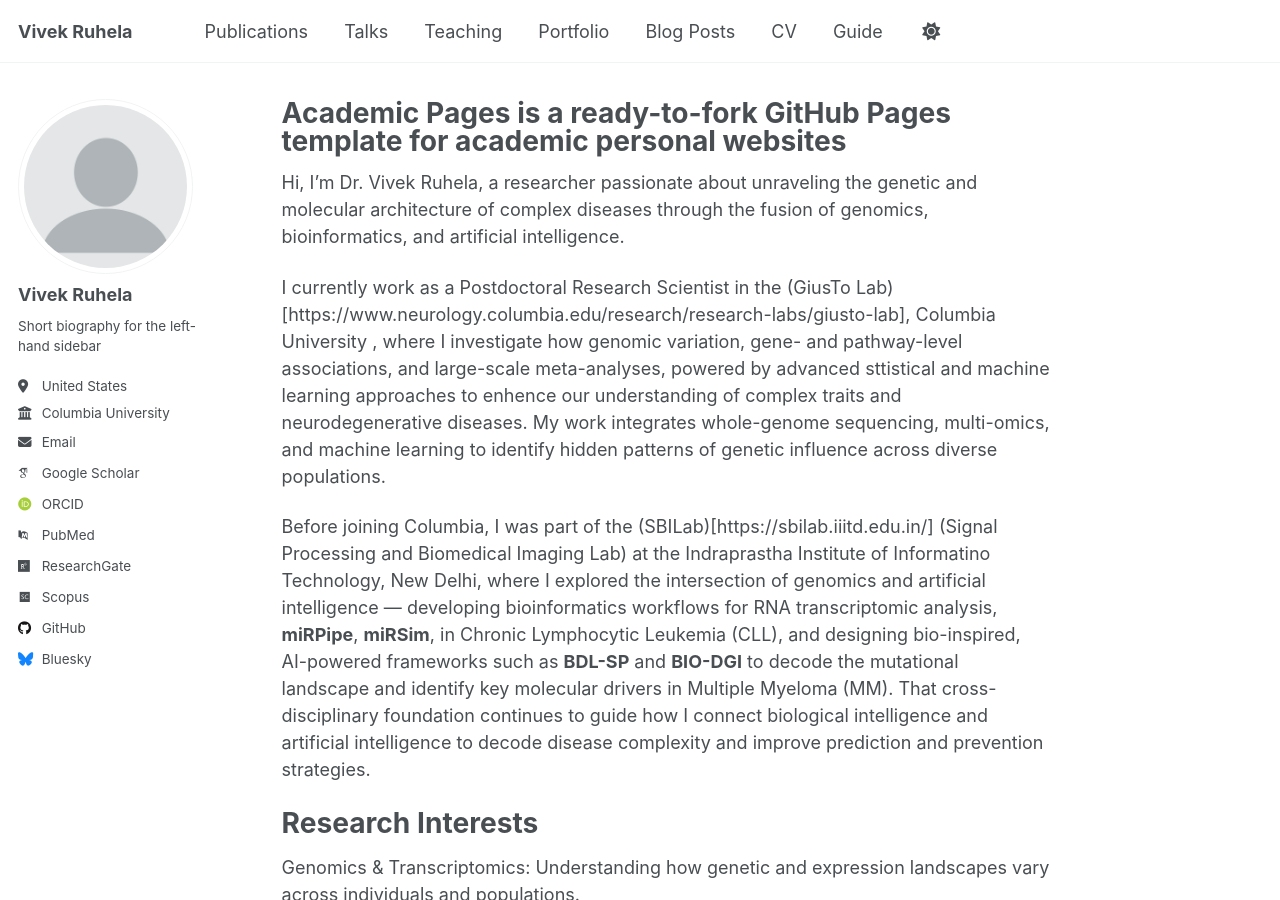
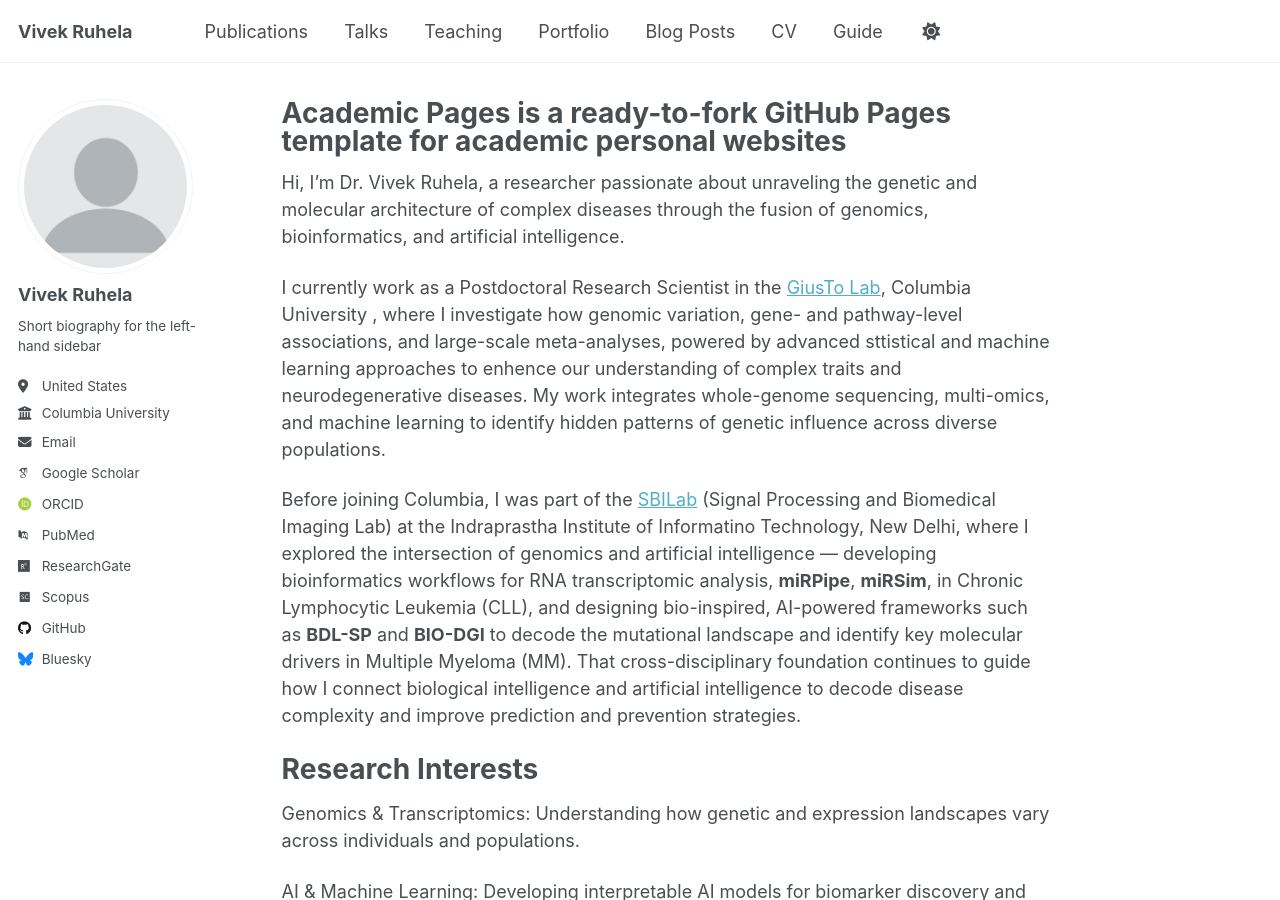
Before and after one commit to vivekruhela/vivekruhela.github.io, a Jekyll site: the page built from _pages/about.md, in a window 1280 px wide and 900 px high. Built offline with Jekyll 4.4.1, drawn with Linux system fonts in a browser that asks for light colours; some web fonts are replaced; a script that is not in the unit is left out.

Commit message:
Update about.md

```diff
--- a/_pages/about.md
+++ b/_pages/about.md
@@ -9,9 +9,9 @@ redirect_from:
 
 Hi, I’m Dr. Vivek Ruhela, a researcher passionate about unraveling the genetic and molecular architecture of complex diseases through the fusion of genomics, bioinformatics, and artificial intelligence.
 
-I currently work as a Postdoctoral Research Scientist in the (GiusTo Lab)[https://www.neurology.columbia.edu/research/research-labs/giusto-lab], Columbia University , where I investigate how genomic variation, gene- and pathway-level associations, and large-scale meta-analyses, powered by advanced sttistical and machine learning approaches to enhence our understanding of complex traits and neurodegenerative diseases. My work integrates whole-genome sequencing, multi-omics, and machine learning to identify hidden patterns of genetic influence across diverse populations.
+I currently work as a Postdoctoral Research Scientist in the [GiusTo Lab](https://www.neurology.columbia.edu/research/research-labs/giusto-lab), Columbia University , where I investigate how genomic variation, gene- and pathway-level associations, and large-scale meta-analyses, powered by advanced sttistical and machine learning approaches to enhence our understanding of complex traits and neurodegenerative diseases. My work integrates whole-genome sequencing, multi-omics, and machine learning to identify hidden patterns of genetic influence across diverse populations.
 
-Before joining Columbia, I was part of the (SBILab)[https://sbilab.iiitd.edu.in/] (Signal Processing and Biomedical Imaging Lab) at the Indraprastha Institute of Informatino Technology, New Delhi, where I explored the intersection of genomics and artificial intelligence — developing bioinformatics workflows for RNA transcriptomic analysis, **miRPipe**, **miRSim**, in Chronic Lymphocytic Leukemia (CLL), and designing bio-inspired, AI-powered frameworks such as **BDL-SP** and **BIO-DGI** to decode the mutational landscape and identify key molecular drivers in Multiple Myeloma (MM). That cross-disciplinary foundation continues to guide how I connect biological intelligence and artificial intelligence to decode disease complexity and improve prediction and prevention strategies.
+Before joining Columbia, I was part of the [SBILab](https://sbilab.iiitd.edu.in/) (Signal Processing and Biomedical Imaging Lab) at the Indraprastha Institute of Informatino Technology, New Delhi, where I explored the intersection of genomics and artificial intelligence — developing bioinformatics workflows for RNA transcriptomic analysis, **miRPipe**, **miRSim**, in Chronic Lymphocytic Leukemia (CLL), and designing bio-inspired, AI-powered frameworks such as **BDL-SP** and **BIO-DGI** to decode the mutational landscape and identify key molecular drivers in Multiple Myeloma (MM). That cross-disciplinary foundation continues to guide how I connect biological intelligence and artificial intelligence to decode disease complexity and improve prediction and prevention strategies.
 
 # Research Interests
 
```
